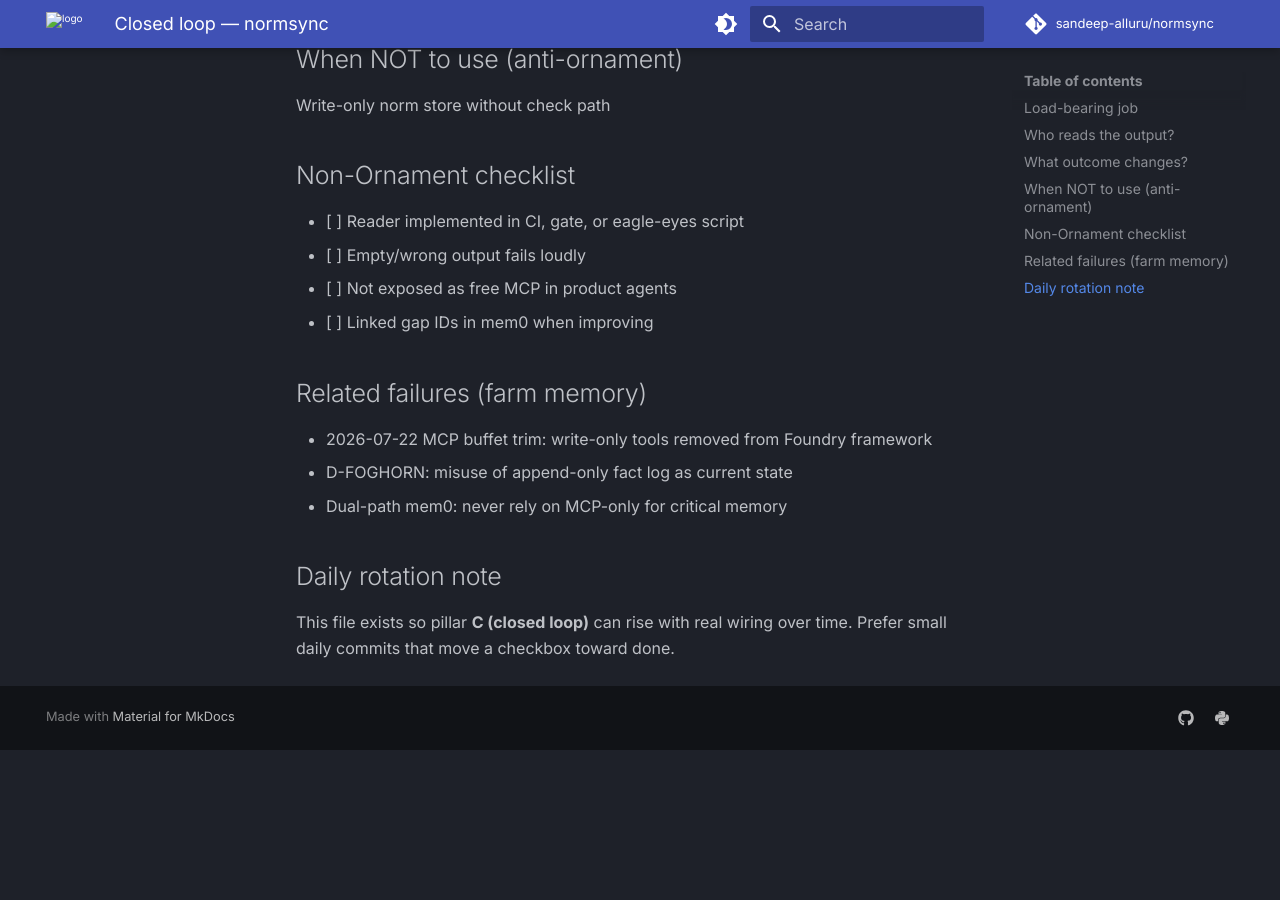
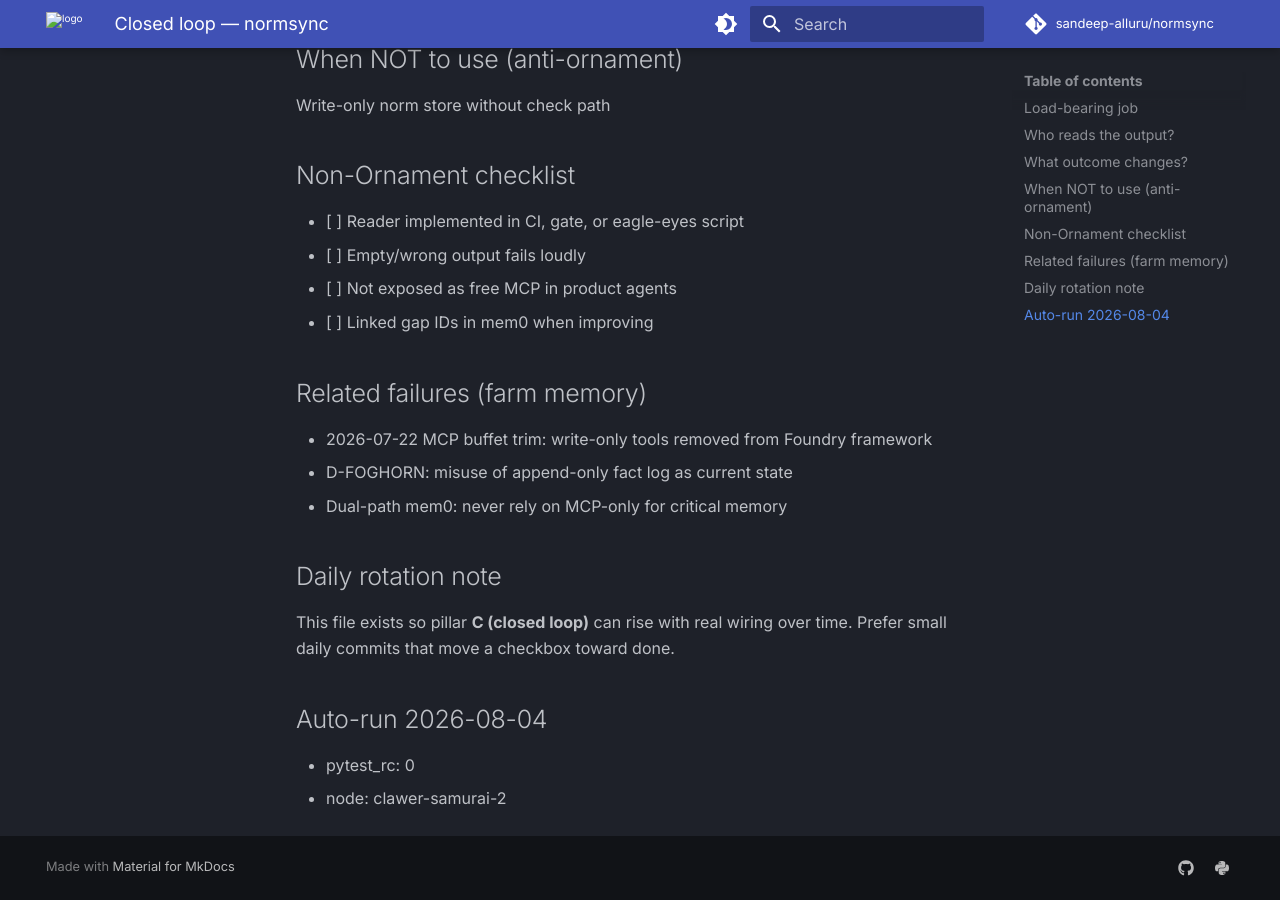
Before and after one commit to sandeep-alluru/normsync, an MkDocs documentation site: the page built from docs/CLOSED_LOOP.md, in a window 1280 px wide and 900 px high, scrolled down 627 px. Built offline with MkDocs 1.6.1 and Material for MkDocs 9.7.7, drawn with Linux system fonts in a browser that asks for light colours; comment, search, counter and statistics services are not loaded; before the commit the page ends 1377 px from its top, so only the background shows below that.

Commit message:
chore: eagle-eyes auto-run 2026-08-04 (pytest_rc=0)

```diff
--- a/docs/CLOSED_LOOP.md
+++ b/docs/CLOSED_LOOP.md
@@ -35,3 +35,7 @@ Write-only norm store without check path
 ## Daily rotation note
 
 This file exists so pillar **C (closed loop)** can rise with real wiring over time. Prefer small daily commits that move a checkbox toward done.
+
+## Auto-run 2026-08-04
+- pytest_rc: 0
+- node: clawer-samurai-2
```
